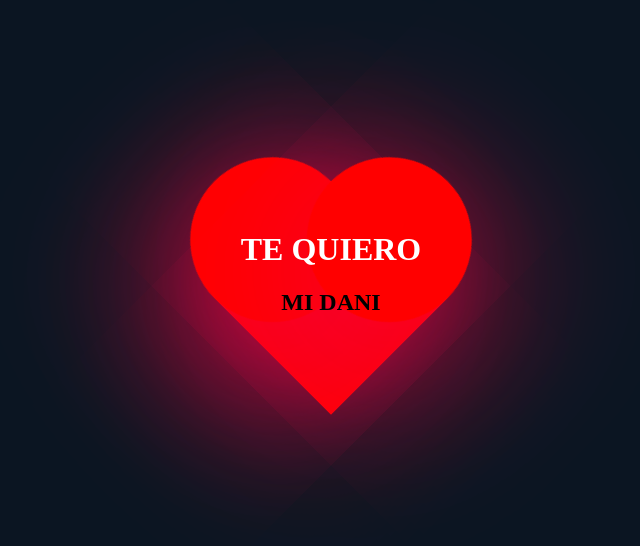
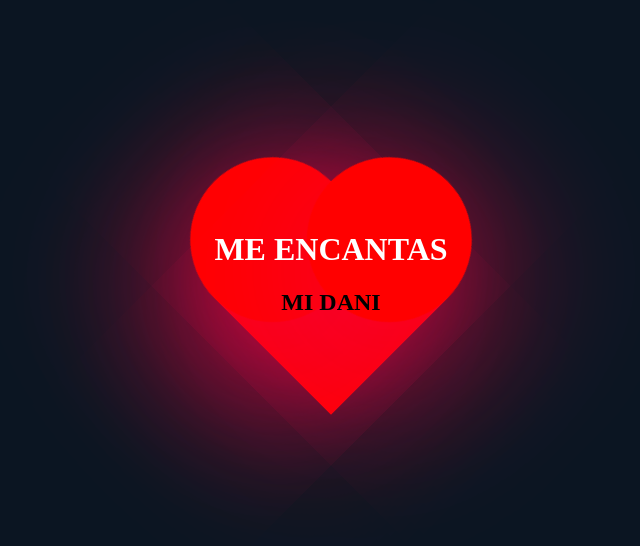
Before and after one commit to angeldavid16/tequieromuchomidanilinda, a plain HTML site: page index.html in a window 1280 px wide. Shown: the part 102-648 px from the top of the page, without its empty margins (309-949 px from the left). Drawn offline with Linux system fonts and the light colour scheme.

Commit message:
Update index.html

```diff
--- a/index.html
+++ b/index.html
@@ -61,6 +61,6 @@
 
 <body>
     <div class="heart"></div>
-    <div class="contenido"><h1>TE QUIERO</h1><h2>MI DANI</h2></div>
+    <div class="contenido"><h1>ME ENCANTAS</h1><h2>MI DANI</h2></div>
 </body>
 </html>
```
